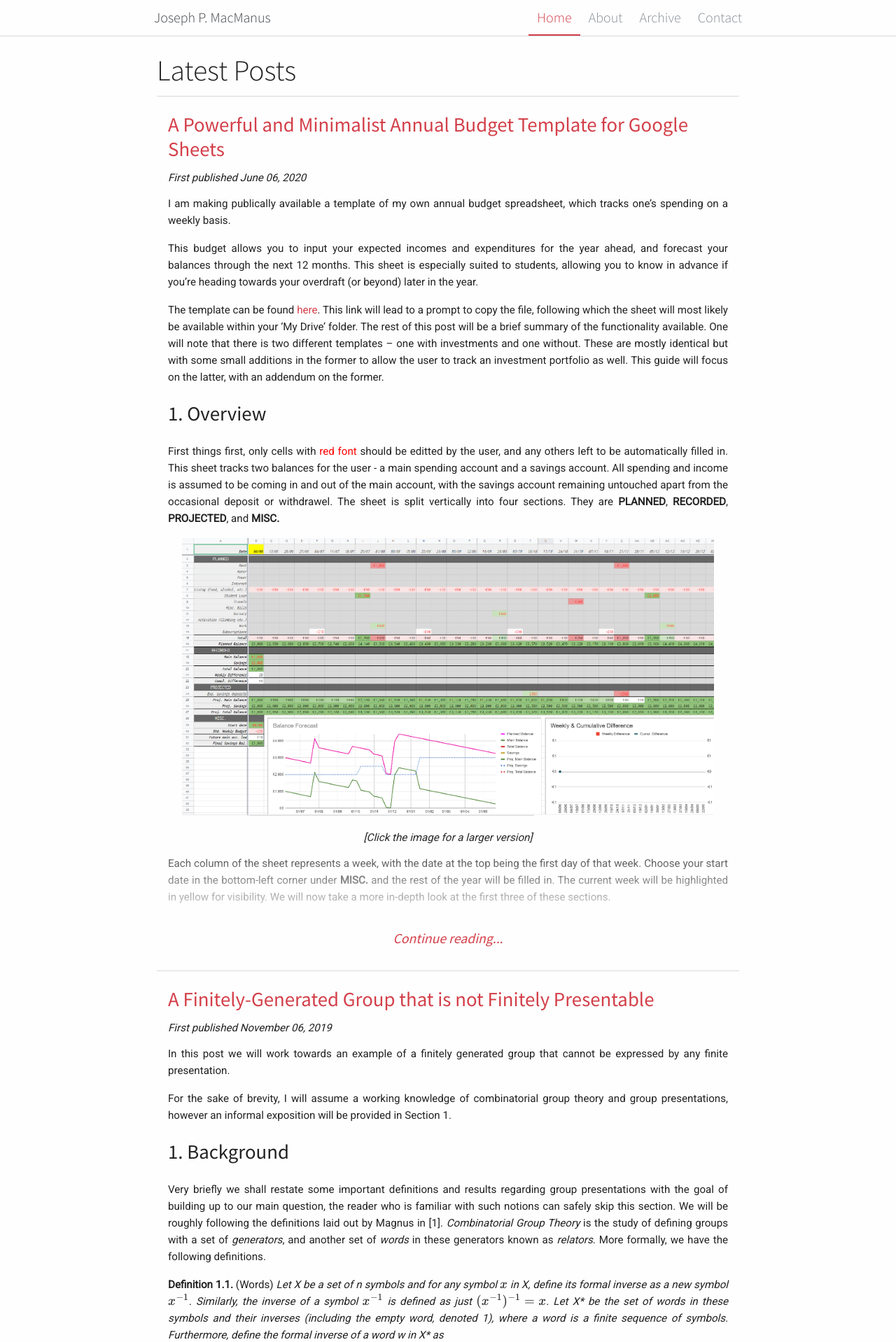
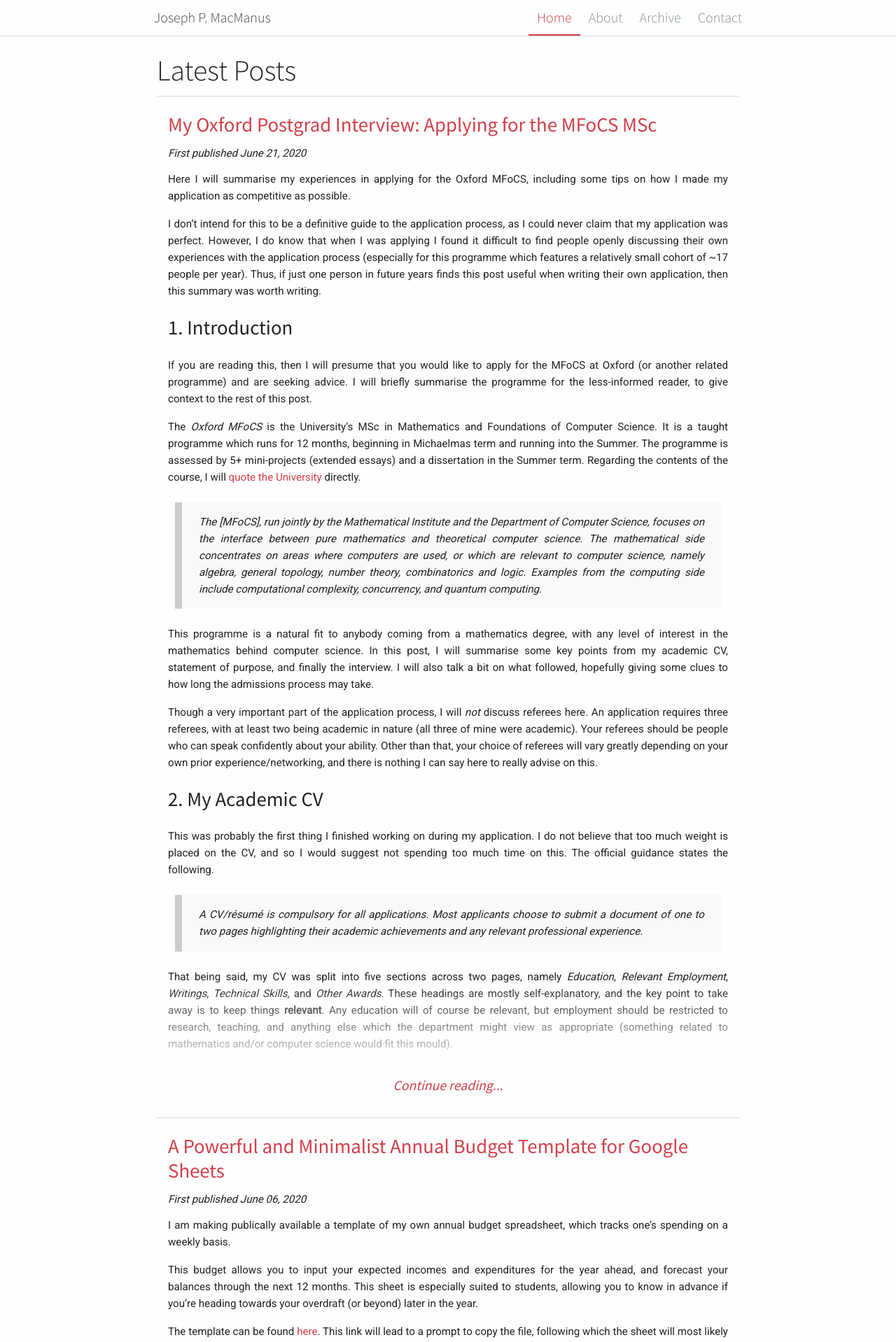
Before and after one commit to tiepdotme/jpmacmanus.me, a Jekyll site: the page built from index.html, in a window 1280 px wide. Shown: the top 1918 px of the page at 70% size. Built offline with Jekyll 4.4.1, drawn with Linux system fonts in a browser that asks for light colours; formulas are drawn with MathJax 3.

Commit message:
mfocs post

```diff
--- /dev/null
+++ b/_posts/2020-06-21-mfocsinterview.md
@@ -0,0 +1,96 @@
+---
+layout: post
+title: "My Oxford Postgrad Interview: Applying for the MFoCS MSc"
+author: Joseph
+tags: education admissions
+---
+
+Here I will summarise my experiences in applying for the Oxford MFoCS, including some tips on how I made my application as competitive as possible.
+
+I don't intend for this to be a definitive guide to the application process, as I could never claim that my application was perfect. However, I do know that when I was applying I found it difficult to find people openly discussing their own experiences with the application process (especially for this programme which features a relatively small cohort of ~17 people per year). Thus, if just one person in future years finds this post useful when writing their own application, then this summary was worth writing.
+
+## 1. Introduction
+
+If you are reading this, then I will presume that you would like to apply for the MFoCS at Oxford (or another related programme) and are seeking advice.  I will briefly summarise the programme for the less-informed reader, to give context to the rest of this post.
+
+The *Oxford MFoCS* is the University's MSc in Mathematics and Foundations of Computer Science. It is a taught programme which runs for 12 months, beginning in Michaelmas term and running into the Summer. The programme is assessed by 5+ mini-projects (extended essays) and a dissertation in the Summer term. Regarding the contents of the course, I will [quote the University](https://www.ox.ac.uk/admissions/graduate/courses/msc-mathematics-and-foundations-computer-science?wssl=1) directly.
+
+> The [MFoCS], run jointly by the Mathematical Institute and the Department of Computer Science, focuses on the interface between pure mathematics and theoretical computer science. The mathematical side concentrates on areas where computers are used, or which are relevant to computer science, namely algebra, general topology, number theory, combinatorics and logic. Examples from the computing side include computational complexity, concurrency, and quantum computing.
+
+This programme is a natural fit to anybody coming from a mathematics degree, with any level of interest in the mathematics behind computer science. In this post, I will summarise some key points from my academic CV, statement of purpose, and finally the interview. I will also talk a bit on what followed, hopefully giving some clues to how long the admissions process may take.
+
+Though a very important part of the application process, I will *not* discuss referees here. An application requires three referees, with at least two being academic in nature (all three of mine were academic). Your referees should be people who can speak confidently about your ability. Other than that, your choice of referees will vary greatly depending on your own prior experience/networking, and there is nothing I can say here to really advise on this.
+
+## 2. My Academic CV
+
+This was probably the first thing I finished working on during my application. I do not believe that too much weight is placed on the CV, and so I would suggest not spending too much time on this. The official guidance states the following.
+
+>A CV/résumé is compulsory for all applications. Most applicants choose to submit a document of one to two pages highlighting their academic achievements and any relevant professional experience.
+
+That being said, my CV was split into five sections across two pages, namely *Education*, *Relevant Employment*, *Writings*, *Technical Skills*, and *Other Awards*.
+These headings are mostly self-explanatory, and the key point to take away is to keep things **relevant**. Any education will of course be relevant, but employment should be restricted to research, teaching, and anything else which the department might view as appropriate (something related to mathematics and/or computer science would fit this mould).
+
+<!--break-->
+
+Regarding the *Writings* section, this might usually be called *Publications*, but as an undergrad you will not be expected to necessarily have many, if any, peer-reviewed pieces to your name. I personally had no publications I could mention at the time of applying, so this section for me included this blog, and a project report from a recent research internship which was due to be edited into a publication later that year. I made this report available online for the department to read should they so wish -- indeed if it cannot be accessed, it might as well not be on there.
+
+Finally, *Technical Skills* and *Other Awards* should again be self-explanatory titles, and the relevancy rule still holds. For my application, the relevant skills I could present were my programming ability, and a proficiency with LaTeX. The latter section might then contain any academic awards one has earned, however big or small.
+
+## 3. My Statement of Purpose
+
+The Statement of Purpose (SOP), also known as the Personal Statement, will take up the bulk of your time in applying. I will again [quote the admissions page](https://www.ox.ac.uk/admissions/graduate/courses/msc-mathematics-and-foundations-computer-science?wssl=1) for context on what they are looking for.
+
+>Your statement should be written in English and explain your motivation for applying for the course at Oxford, your relevant experience and education, and the specific areas that interest you and/or you intend to specialise in. This will be assessed for your reasons for applying; evidence of motivation for and understanding of the proposed area of study; the ability to present a reasoned case in English; and commitment to the subject, beyond the requirements of the degree course. Your statement should focus on your motivation for wishing to undertake the course rather than personal achievements, interests and aspirations.
+
+My SOP was written using [Overleaf](https://www.overleaf.com/), fitting within one page of A4 paper with a 1" margin and 11pt font. Of course any other word processor will do just as good a job however (just make sure it's exported as a PDF file). I personally split my SOP into 6 paragraphs, each of which I will now summarise independently.
+
+1. An introduction/summary, within which I briefly stated where I was coming from, where I wanted to be, and how the programme I was applying for would help to bridge that gap. You will be assessed on your reasons for applying so it is good to make your motivations clear from the first couple of sentences.
+
+2. To demonstrate my own *"commitment to the subject beyond the requirements of the degree course"*, my next paragraph summarised my own (**relevant**) extra-curricular readings and writings. This included a summary of this blog and its goals, as well as a selection of appropriate texts I had read. It is *incredibly* important that anything you claim to have read, you must have actually read (or can at least talk confidently on its contents), for reasons which will be discussed in the next section. I also suggest you not just say what you have read, but briefly justify *why* with what you hoped to get out of it. I also mentioned some reading groups that I was part of which focused on topics pertinent to the programme I was applying for, mainly in the computer science department. I will also remind the reader that the assessors do not want to see a reading list, your goal should be to demonstrate your commitment with technical knowledge beyond that required by your curriculum.
+
+3. The third paragraph followed with a similar tone, where I aimed to summarise my own relevant work experience. For me, this took form of teaching and research, and I would be careful when mentioning anything but these categories (as mentioned earlier). The goal here is again to demonstrate commitment to the subject, and I would recommend that anything one writes in this section, they somehow tie back to their case for why they should be considered. In this paragraph I also give a relatively technical summary of the aforementioned research, expecting to be asked about it at interview. Your assessors will be mathematical academics themselves, so do not shy away from discussing specifics.
+
+4. I included a short paragraph detailing my final-year project. Outside of your references, this may be your only chance to tell the assessors about your project. Again, I chose to give some level of technical detail in this brief exposition, expecting to discuss it further at interview.
+
+5. This paragraph may have been one of the most important. Here I summarised my own intended pathway through the MFoCS. I did this by detailing units I was interested in taking, including stating why I was interested and also pointing out how I would meet the prerequisite knowledge for my choices. I believe that the assessors really want to see that you have done your research regarding the programme, and know exactly what you are applying for. This is where I took the opportunity to state *"the specific areas that interest [me] and/or [I] intend to specialise in"*, in their words.
+
+6. I chose to conclude my SOP with a short, sharp summary. I'm not sure how important this really is in the bigger picture, but I figured a couple sentences bringing together the key points I had made towards my case in the earlier paragraphs could only help deliver a *"reasoned case"*.
+
+This layout is of course not the only, nor the best layout possible. I suggest you actively move your paragraphs around until you find a nice flow in your own argument, as that is what you are essentially writing -- an argument.
+
+## 4. My Interview
+
+My application was marked as 'ready for assessment' on January 7th 2020 and I received an invitation to interview on March 6th, totalling to just under 8 weeks of waiting. I chose to attend my interview in person, which took place at the Department of Computer Science the following week on March 11th. I had two interviewers, and was told their names in advance.
+
+Regarding preparation, I chose to spend my time reading about my interviewers and their own research interests, as well as making sure I knew my own application materials by heart. I made sure I could speak confidently about any literature I had mentioned in my SOP, and made sure I could recall some technical definitions in the works I was less familiar with.
+
+The interview lasted exactly 30 minutes, and was more of a discussion about my application than I anticipated. While many questions asked were technical in nature,  I was not asked any particular "test" questions like you might get in a typical undergraduate interview. Your mileage may of course vary, and they do say to expect an interview which is "mainly technical questions". The interview took the format of walking through my SOP step-by-step, being asked to elaborate on each bit. For example, I was asked about a reading group I had mentioned, and was asked to give a result which we had recently encountered in these sessions.
+I was also asked to give specific details about some parts of my project which had been mentioned in the SOP.
+
+**Sidenote:** *A personal highlight from my own interview was being asked whether a particular result being discussed was recently discovered or more classical, and I was able to name both the finder and its year of publication.*
+
+What I believe to be common in every interview is that I was quizzed on what I knew about the programme. In particular, its structure and I was asked to give some units which I might be interested in taking, which were then discussed. One of the units I chose to mention was actually currently being lectured by one of my interviewers, and I chose to point this out in order to demonstrate that I had genuinely read into the specifics of these units.
+
+A piece of advice I was told before the interview was to know my own research back-to-front and to be able to talk about it fluently. This turned out to be incredibly wise advice, as one of my interviewers was familiar with the area I had worked in. I was asked to formally state a result which I had found, and to try give some intuition to its statement. A second piece of advice I was given was to *never* try to lie about anything anywhere near your interviewers' research areas. For example, claiming to have read a paper of theirs *will* get you quizzed on that paper, and you will be found out if you haven't done your homework (however, if you have done your homework this can be a great technique to get things moving).
+
+At the end of the interview you are typically given a chance to ask your own questions. I had two questions prepared, one for each of the interviewers. One of these was a technical question relating to a recent paper which I had read by one of them, which was received relatively well and opened up a brief discussion. The other was a question about a textbook written by the second interviewer, of which I had read the first chapter before the interview. Again this was relatively well received, and led to into a discussion about one of the units on offer.
+
+This summary may or may not be representative of the general interview experience, and I suspect it depends hugely on who your interviewers are. However, I also suspect that they choose your interviewers based on whose research interests align with your own. Thus, you should hopefully not struggle to find common ground to start up a conversation (provided you have done your research).
+
+## 5. The Weeks Following
+
+Following the interview, there was radio silence until March 20th, just over a week later, when I received my offer by email. You are then asked reply to your offer and subsequently complete a criminal convictions declaration.
+
+In the next few months, you will be allocated a college. If you indicated a preference of college in your application, then this college will consider your application first but may or may not decide to take you. If they decide not to, you will usually find out relatively quickly and will be placed into a pool of other postgrad students waiting to be allocated a college. If you did not indicate a preference, you will simply be placed straight into this pool.
+
+The wait times then vary massively. I know many people who received a college offer very shortly after applying. I also know people (including myself) who were left waiting for 12+ weeks after their departmental offer to find out their college. I would advise patience in this wait, but given accommodation arrangements often depends massively on college, this period can be relatively stressful.
+
+I received a college offer on June 15th from Balliol College, just over 12 weeks after my departmental offer. I did not indicate a preference on my application.
+
+Upon receiving a college offer, you will be asked to submit a financial declaration. This is a form simply asking for evidence that you are able to pay for your course fees. Beyond this, your timeline will depend entirely on the college you are allocated and so my summary shall stop here.
+
+## 6. Conclusions
+
+Overall, my advice falls into two categories. Keep your application relevant, and make sure you are something of an expert on every part of it (including your interviewers). The interview will probably be more chill than you are expecting, but that doesn't mean you shouldn't prepare to the best of your ability. Finally, as always you should understand that these programmes are often ludicrously competitive, and rejection does not bear negatively on yourself. The official graduate admissions statistics for the Mathematical Institute can be found in [this FOI request](https://www.whatdotheyknow.com/request/graduate_mathematics_admission_s), and they do a good job at demonstrating just how competitive this department can be.
+
+If you have any further questions regarding anything above, then feel free to either leave a comment or drop me an email.
--- a/_sass/fontscaling.scss
+++ b/_sass/fontscaling.scss
@@ -106,17 +106,22 @@ h4 {
 }
 
 blockquote {
-  font-size: 1.25em;
+  font-style: italic;
+  background: #f9f9f9;
+  border-left: 10px solid #ccc;
+  margin: 1.5em 10px;
+  padding: 0.01em 1.5em;
+  // font-size: 1.25em;
   /* 20px / 16px */
-  line-height: 1.25;
+  // line-height: 1.25;
   /* 25px / 20px */
 }
 
 @media (min-width: 43.75em) {
   blockquote {
-    font-size: 1.5em;
+    // font-size: 1.5em;
     /* 24px / 16px = */
-    line-height: 1.45833333;
+    // line-height: 1.45833333;
     /* 35px / 24px */
   }
 }
```
Also changed, not shown: tag/admissions.md (added, +6 -0 lines), tag/education.md (added, +6 -0 lines).
